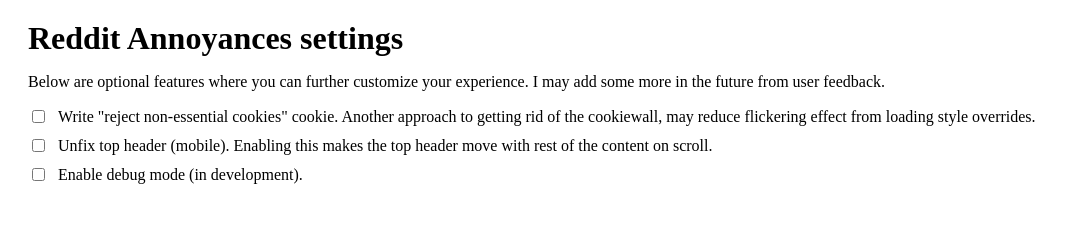
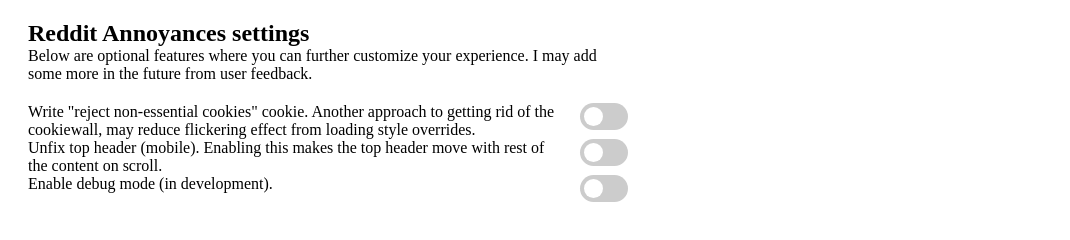
Before and after one commit to ksaanen/WebExt.Reddit.Annoyances, a website with bundled scripts: page options.html in a window 1280 px wide. Shown: the whole page, without its empty margins (0-1070 px from the left). Built offline with nearby package versions, Linux system fonts and the light colour scheme; some packages are replaced by stand-ins of ours.

Commit message:
Improve options UI

```diff
--- a/package.json
+++ b/package.json
@@ -8,6 +8,7 @@
     "dev": "web-ext run",
     "lint": "web-ext lint",
     "tsc": "tsc",
+    "watch": "tsc -w",
     "debug:android": "web-ext run -t firefox-android --android-device=emulator-5554"
   },
   "author": "Kevin Saanen",
--- a/src/content_script.ts
+++ b/src/content_script.ts
@@ -18,19 +18,19 @@
         });
     }
 
-    private debugMode() {
+    private debugMode(): void {
         const el = document.createElement('div');
         el.classList.add('debug-mode--container');
         this.body.prepend(el);
     }
 
-    private unfixHeader() {
+    private unfixHeader(): void {
         this.body.classList.add("header-unfix");
         const header = document.querySelector("reddit-header-small");
         if (header) header.classList.remove("fixed");
     }
 
-    private rejectNonEssential() {
+    private rejectNonEssential(): void {
         const d = new Date();
         const exdays = 365;
         d.setTime(d.getTime() + (exdays*24*60*60*1000));
--- a/src/options.ts
+++ b/src/options.ts
@@ -35,28 +35,40 @@
             optionsConfig.forEach(option => {
                 option.checked = result[option.name] || false;
 
-                const el = document.createElement('div');
-                el.classList.add('input-group');
+                const group: HTMLDivElement = document.createElement('div');
+                group.classList.add('d-flex', 'gap-20', 'flex-align-start');
 
-                const input = document.createElement('input');
-                input.id = option.name;
-                input.type = "checkbox";
-                input.classList.add('form-check-input');
-                input.checked = option.checked;
-                input.onchange = () => this.saveOption(option.name, !!input.checked);
+                    const description: HTMLDivElement = document.createElement('div');
+                    description.classList.add('flex-grow');
+                    description.innerText = option.description;
+                    group.append(description);
 
-                const label = document.createElement('label');
-                label.setAttribute('for', input.id);
-                label.innerText = option.description;
+                    const div: HTMLDivElement = document.createElement('div');
+                    group.append(div);
 
-                el.append(input);
-                el.append(label);
-                this.placeholder.append(el);
+                        const label: HTMLLabelElement = document.createElement('label');
+                        label.classList.add('switch');
+                        label.setAttribute('for', option.name);
+                        div.append(label);
+
+                            const input: HTMLInputElement = document.createElement('input');
+                            input.id = option.name;
+                            input.type = "checkbox";
+                            input.classList.add('form-check-input');
+                            input.checked = option.checked;
+                            input.onchange = () => this.saveOption(option.name, !!input.checked);
+                            label.append(input);
+
+                            const span: HTMLSpanElement = document.createElement('span');
+                            span.classList.add('slider');
+                            label.append(span);
+
+                this.placeholder.append(group);
             });
         }, (error) => console.log(`Error: ${error}`));
     }
 
-    saveOption(option: string, value: boolean) {
+    private saveOption(option: string, value: boolean): void {
         browser.storage.sync.set({[option]: value});
     }
 }
--- a/styles/options.css
+++ b/styles/options.css
@@ -2,12 +2,27 @@
     --default-margin: 20px;
     --default-input-spacing: 10px;
     --disabled-color: #CCC;
+
+    /* Slider configuration */
+    --toggle-size: 0.8;
+    --toggle-padding: 4px;
+    --toggle-width: calc(60px * var(--toggle-size));
+    --toggle-height: calc(34px * var(--toggle-size));
+    --toggle-slider-size: calc(var(--toggle-height) - (var(--toggle-padding) * 2));
+    --toggle-translate: calc(var(--toggle-width) - var(--toggle-height));
+}
+body {
+    font-size: 16px;
 }
 h1, h2, h3, h4, h5, h6 {margin: 0}
 h1 {
-    font-size: 2em;
+    font-size: 1.5em;
+}
+p {
+    margin: 0 0 var(--default-margin);
 }
 .container {
+    max-width: 600px;
     margin: var(--default-margin);
 }
 .input-group {
@@ -28,8 +43,20 @@
     background: lightgray;
     cursor: default;
 }
-label i {
-    display: block;
+.d-flex {
+    display: flex;
+}
+.gap-10 {
+    gap: 10px;
+}
+.gap-20 {
+    gap: 20px;
+}
+.flex-grow {
+    flex-grow: 1;
+}
+.flex-align-start {
+    align-items: start;
 }
 .my-default {
     margin-top: var(--default-margin);
@@ -39,3 +66,66 @@
     padding-top: var(--default-margin);
     padding-bottom: var(--default-margin);
 }
+
+/* The switch - the box around the slider */
+.switch {
+    position: relative;
+    display: inline-block;
+    width: var(--toggle-width);
+    height: var(--toggle-height);
+  }
+
+  /* Hide default HTML checkbox */
+  .switch input {
+    opacity: 0;
+    width: 0;
+    height: 0;
+  }
+
+  /* The slider */
+  .slider {
+    position: absolute;
+    cursor: pointer;
+    top: 0;
+    left: 0;
+    right: 0;
+    bottom: 0;
+    background-color: #ccc;
+    -webkit-transition: .4s;
+    transition: .4s;
+  }
+
+  .slider:before {
+    position: absolute;
+    content: "";
+    height: calc(var(--toggle-height) - (var(--toggle-padding) * 2));
+    width: calc(var(--toggle-height) - (var(--toggle-padding) * 2));
+    left: var(--toggle-padding);
+    bottom: var(--toggle-padding);
+    background-color: white;
+    -webkit-transition: .4s;
+    transition: .4s;
+  }
+
+  input:checked + .slider {
+    background-color: #2196F3;
+  }
+
+  input:focus + .slider {
+    box-shadow: 0 0 1px #2196F3;
+  }
+
+  input:checked + .slider:before {
+    -webkit-transform: translateX(var(--toggle-slider-size));
+    -ms-transform: translateX(var(--toggle-slider-size));
+    transform: translateX(var(--toggle-slider-size));
+  }
+
+  /* Rounded sliders */
+  .slider {
+    border-radius: 34px;
+  }
+
+  .slider:before {
+    border-radius: 50%;
+  }
```
